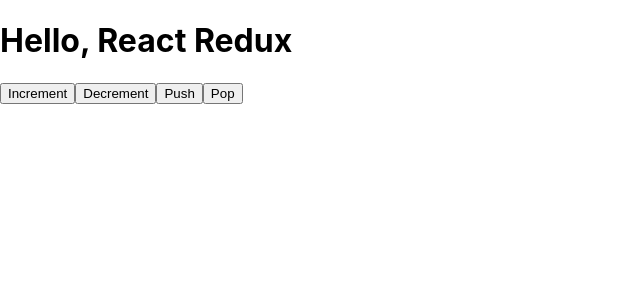
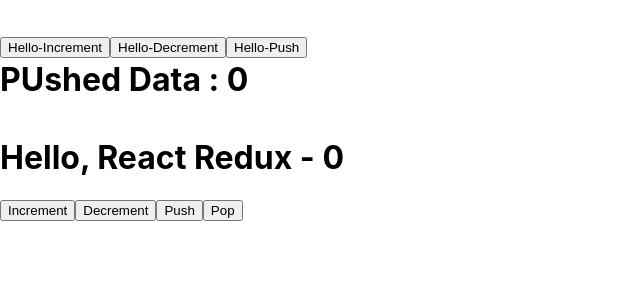
Before and after one commit to kprabha25/react-redux, a React (Create React App) app: page / in a window 1280 px wide. Shown: the top 300 px of the page, without its empty margins (0-640 px from the left). Built offline with nearby package versions, Linux system fonts and the light colour scheme.

Commit message:
'react-with-redux'

```diff
--- a/package.json
+++ b/package.json
@@ -8,6 +8,7 @@
     "@testing-library/user-event": "^13.5.0",
     "react": "^18.0.0",
     "react-dom": "^18.0.0",
+    "react-redux": "^7.2.8",
     "react-scripts": "5.0.0",
     "redux": "^4.1.2",
     "web-vitals": "^2.1.4"
--- a/src/App.js
+++ b/src/App.js
@@ -1,6 +1,7 @@
 import React, { Component } from "react";
 import Hello from "./Hello";
 import store, { COUNTER_INCREMENT, COUNTER_DECREMENT } from './reduxes/store'
+import {Provider} from 'react-redux'
 
 export default class App extends Component {
   constructor() {
@@ -27,6 +28,7 @@
   }
   render() {
     return (
+      <Provider store= {store}>
       <div>
         <Hello name={this.state.name}></Hello>
         <button onClick={this.increment}>Increment</button>
@@ -34,6 +36,7 @@
         <button onClick={this.push}>Push</button>
         <button onClick={this.pop}>Pop</button>
       </div>
+      </Provider>
     );
   }
 }
--- a/src/Hello.js
+++ b/src/Hello.js
@@ -1,19 +1,73 @@
+import { render } from "@testing-library/react";
 import React, {Component } from "react";
+import { connect } from 'react-redux'
+import {COUNTER_INCREMENT, COUNTER_DECREMENT} from './reduxes/store'
+// change the hello component to redux component by connect function
 
-// export default  ({name}) => <h1> Hello {name}</h1>
+// let Hello = (props) => {
+//     return <h1>
+//     <button onClick={props.increment}>Hello-Increment</button>
+//     <button onClick={props.decrement}>Hello-Decrement</button><br />
+//     Hello, {props.name} - {props.count}
+//     </h1>;
+// }
 
-// const Hello = (props) => {
-//     return <h1>Hello, {props.name}</h1>;
-//   }
+class Hello extends Component  {
+  add = (data)=>{
+    const count = 'count : '+this.props.count
+    this.props.update(count)
+  }
+  render(){
+    return( <h1>
+      <button onClick={this.props.increment}>Hello-Increment</button>
+      <button onClick={this.props.decrement}>Hello-Decrement</button>
+      <button onClick={this.add}>Hello-Push</button>
+      <br />PUshed Data : {this.props.data.length} <br />
+      <br />Hello, {this.props.name} - {this.props.count}
+      </h1>);
+  }
+}
 
-// function Hello (props) {
-//    return <h1>Hello {props.name}</h1>
-// }
+// here state is complete store's reducers
+// here the props will have the count property
+//whenever we call dispatch , this function will get called
+//to get value from state, use this
+const mapStateToProps = (state)=>{
+  return {
+    count: state.counter.count,
+    data: state.tester
+  }
+}
+
+//to push value to state, we call this
+const mapDispatchToProps = (dispatch)=>{
+  //we create object with function defintion
+  return {
+    increment: ()=>{
+      dispatch({type: COUNTER_INCREMENT})
+    },
+    decrement: ()=>{
+      dispatch({type: COUNTER_DECREMENT})
+    },
+    update: (data)=>{
+      dispatch({type:'push', value: data})
+    }
+  }
+}
+// connect is a fuction we have to pass our function, it is a higher order function
+// we have to pass to input, mapStateToProps, mapping the store's state into props
+export default connect(mapStateToProps, mapDispatchToProps)(Hello) ;
+
+/*
+export default  ({name}) => <h1> Hello {name}</h1>
+
+function Hello (props) {
+   return <h1>Hello {props.name}</h1>
+}
 
 class Hello extends Component {
   render() {
     return <h1>Hello, {this.props.name}</h1>;
   }
 }
-
-export default Hello;
+*/
--- a/src/reduxes/store.js
+++ b/src/reduxes/store.js
@@ -26,6 +26,7 @@
     switch (action.type) {
         case 'push': {
             const data = [...state]
+            console.log(data)
             data.push(action.value)
             return [...data]
             break;
@@ -37,12 +38,13 @@
             break;
         }
         default:
-            break;
+            return state
     }
 }
 
 const rootReducer = (state = [], action) =>{
     return{
+        //on every state change both reducer will get called
         counter: countReducer(state.counter, action),
         tester: testReducer(state.tester, action)
     }
```
Also changed, not shown: 2 other files (tests, documents, lock files or other folders).
